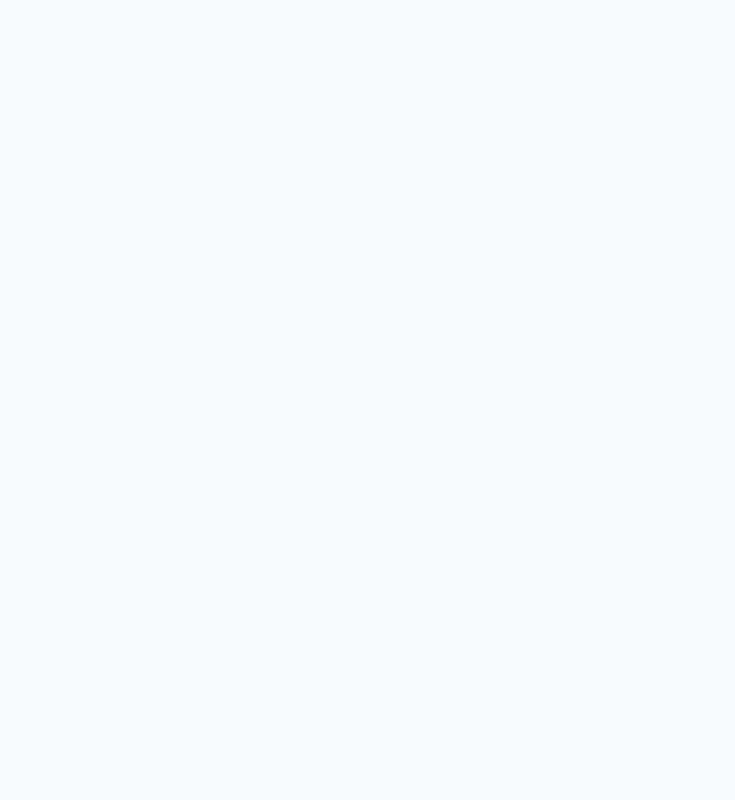
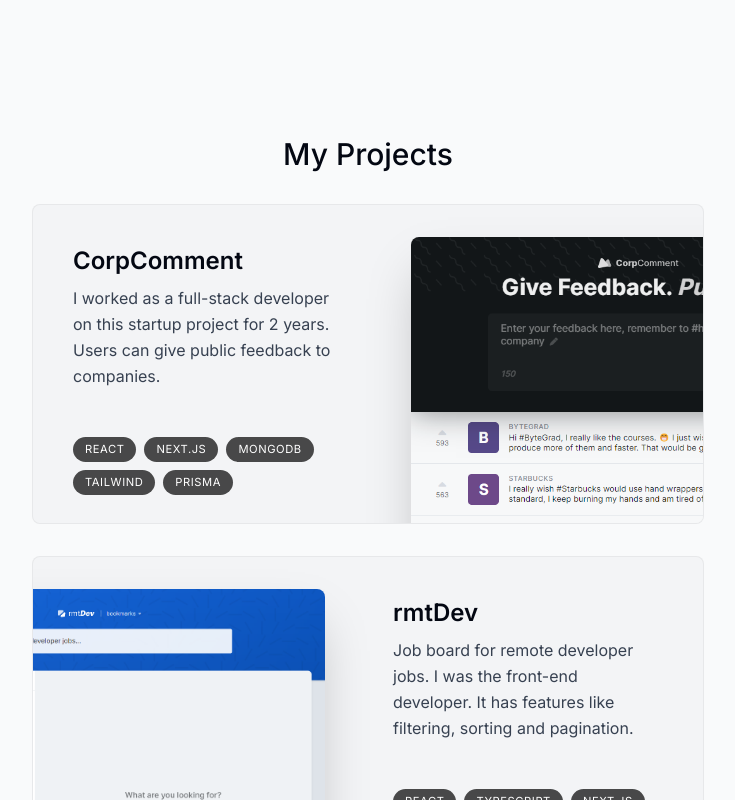
Before and after one commit to emindzanko1/Portfolio, a Next.js app: page / in a window 1280 px wide. Shown: the part 1120-1920 px from the top of the page, without its empty margins (272-1007 px from the left). Before the commit the page ends 800 px from the top, so only its background shows below. Built offline with nearby package versions, Linux system fonts and the light colour scheme.

Commit message:
Added projects section, smooth scrolling, titles centered

```diff
--- a/app/layout.tsx
+++ b/app/layout.tsx
@@ -11,7 +11,7 @@
 
 export default function RootLayout({ children }: { children: React.ReactNode }) {
   return (
-    <html lang='en'>
+    <html lang='en' className='!scroll-smooth'>
       <body
         className={`${inter.className} bg-gray-50 text-gray-950 relative pt-28 sm:pt-36 dark:bg-gray-900 dark:text-gray-50 dark:text-opacity-90`}
       >
--- a/app/page.tsx
+++ b/app/page.tsx
@@ -1,7 +1,13 @@
 import Intro from "@/components/intro";
+import SectionDivider from "@/components/section-divider";
+import About from "@/components/about";
+import Projects from "@/components/projects";
 
 export default function Home() {
   return <main className='flex flex-col items-center' px-4>
     <Intro/>
+    <SectionDivider/>
+    <About/>
+    <Projects/>
   </main>;
 }
--- a/components/about.tsx
+++ b/components/about.tsx
@@ -6,10 +6,12 @@
 
 export default function About() {
   return (
-    <motion.section className='mb-28 max-w-[45rem] text-center leading-8 sm:mb-40'
+    <motion.section className='mb-28 max-w-[45rem] text-center leading-8 sm:mb-40
+    scroll-mt-28'
     initial={{ opacity: 0, y: 100}}
     animate={{ opacity: 1, y: 0}}
     transition={{ delay: 0.175}}
+    id='about'
     >
       <SectionHeading>About Me</SectionHeading>
       <p className='mb-3'>
--- a/components/intro.tsx
+++ b/components/intro.tsx
@@ -10,7 +10,7 @@
 
 export default function Intro() {
   return (
-    <section className='mb-28 max-w-[50rem] text-center sm:mb-0'>
+    <section id='home' className='mb-28 max-w-[50rem] text-center sm:mb-0 scroll-mt-[100rem]'>
       <div className='flex items-center justify-center'>
         <div className='relative'>
           <motion.div
--- /dev/null
+++ b/components/project.tsx
@@ -0,0 +1,67 @@
+'use client';
+
+import { projectsData } from '@/lib/data';
+import { useRef } from 'react';
+import Image from 'next/image';
+import { motion, useScroll, useTransform } from 'framer-motion';
+
+type ProjectProps = (typeof projectsData)[number];
+
+export default function Project({ title, description, tags, imageUrl }: ProjectProps) {
+  const ref = useRef<HTMLDivElement>(null);
+  const { scrollYProgress } = useScroll({
+    target: ref,
+    offset: ['0 1', '1.33 1'],
+  });
+
+  const scaleProgress = useTransform(scrollYProgress, [0, 1], [0.8, 1]);
+  const opacityProgress = useTransform(scrollYProgress, [0, 1], [0.6, 1]);
+
+  return (
+    <motion.div
+      ref={ref}
+      style={{ scale: scaleProgress, opacity: opacityProgress }}
+      className='group mb-3 sm:mb-8 last:mb-0'
+    >
+      <section
+        className='bg-gray-100 max-w-[42rem]
+    border border-black/5 rounded-lg overflow-hidden sm:pr-8 relative sm:h-[20rem]
+    even:pl-8 hover:bg-gray-200 transition group-even:pl-8'
+      >
+        <div
+          className='pt-4 pb-7 px-5 sm:pl-10 sm:pr-2 sm:pt-10 sm:max-w-[50%] flex flex-col h-full
+        group-even:ml-[18rem]'
+        >
+          <h3 className='text-2xl font-semibold'>{title}</h3>
+          <p className='mt-2 leading-relaxed text-gray-700'>{description}</p>
+          <ul className='flex flex-wrap mt-4 gap-2 sm:mt-auto'>
+            {tags.map((tag, index) => (
+              <li
+                className='bg-black/[0.7] px-3 py-1 text-[0.7rem] uppercase
+          tracking-wider text-white rounded-full'
+                key={index}
+              >
+                {tag}
+              </li>
+            ))}
+          </ul>
+        </div>
+        <Image
+          src={imageUrl}
+          alt='Project I worked on'
+          quality={95}
+          className='absolute top-8 -right-40
+      w-[28.25rem] rounded-t-lg shadow-2xl
+      group-even:-right-[initial] group-even:-left-40
+      group-hover:-translate-x-3
+      group-hover:translate-y-3
+      group-hover:-rotate-2
+      group-even:group-hover:translate-x-3
+      group-even:group-hover:translate-y-3
+      group-even:group-hover:rotate-2
+      group-hover:scale-[1.04]'
+        />
+      </section>
+    </motion.div>
+  );
+}
--- /dev/null
+++ b/components/projects.tsx
@@ -0,0 +1,19 @@
+import React from 'react';
+import SectionHeading from './section-heading';
+import { projectsData } from '@/lib/data';
+import Project from './project';
+
+export default function Projects() {
+  return (
+    <section id='projects' className='scroll-mt-28'>
+      <SectionHeading> My projects</SectionHeading>
+      <div>
+        {projectsData.map((project, index) => (
+          <React.Fragment>
+            <Project {...project} />
+          </React.Fragment>
+        ))}
+      </div>
+    </section>
+  );
+}
--- a/components/section-heading.tsx
+++ b/components/section-heading.tsx
@@ -8,7 +8,7 @@
   return (
     <h2
       className='text-3xl font-medium
-  capitalize mb-8'
+  capitalize mb-8 text-center'
     >
       {children}
     </h2>
```
